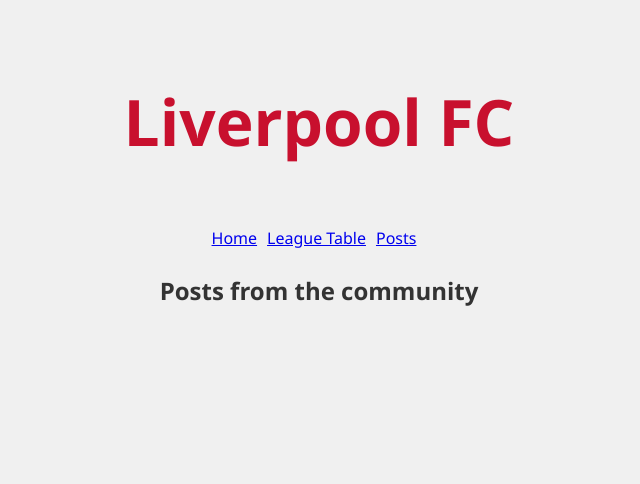
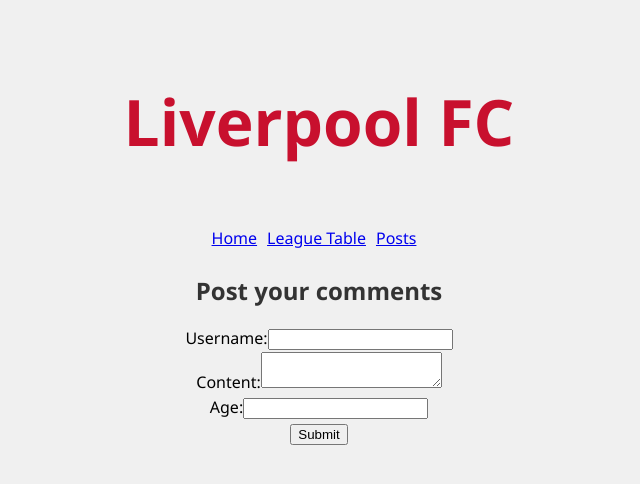
Before and after one commit to Cjeveritt19/week07-assignment, a React (Vite) app in the folder client/: page /Posts in a window 1280 px wide. Shown: the top 484 px of the page, without its empty margins (321-961 px from the left). Built offline with nearby package versions, Linux system fonts and the light colour scheme.

Commit message:
added a form to the form page so people can post

```diff
--- a/client/src/components/Form.jsx
+++ b/client/src/components/Form.jsx
@@ -14,11 +14,83 @@ import "./Form.css";
 // - set up an accessible, validated form
 // - remember to track the changes!
 // - be consistent with your names!
+import { useState } from "react";
+
 export default function Form() {
+  const [formData, setFormData] = useState({
+    username: "",
+    content: "",
+    age: "",
+  });
+
+  const handleChange = (e) => {
+    const { name, value } = e.target;
+    setFormData((prevData) => ({
+      ...prevData,
+      [name]: value,
+    }));
+  };
+
+  const handleSubmit = async (event) => {
+    event.preventDefault();
+    try {
+      const response = await fetch("http://localhost:8080/add-post", {
+        method: "POST",
+        headers: {
+          "Content-Type": "application/json",
+        },
+        body: JSON.stringify(formData),
+      });
+      if (response.ok) {
+        console.log("Post submitted successfully");
+        setFormData({ username: "", content: "", age: "" });
+      } else {
+        console.error("Error submitting post");
+      }
+    } catch (error) {
+      console.error("Error submitting post:", error);
+    }
+  };
+
   return (
     <>
-      <h1 className="Posts">Posts from the community</h1>
-      <form></form>
+      <h1 className="Posts">Post your comments</h1>
+      <form onSubmit={handleSubmit}>
+        <div>
+          <label htmlFor="username">Username:</label>
+          <input
+            type="text"
+            id="username"
+            name="username"
+            value={formData.username}
+            onChange={handleChange}
+            required
+          />
+        </div>
+        <div>
+          <label htmlFor="content">Content:</label>
+          <textarea
+            type="text"
+            id="content"
+            name="content"
+            value={formData.content}
+            onChange={handleChange}
+            required
+          ></textarea>
+        </div>
+        <div>
+          <label htmlFor="age">Age:</label>
+          <input
+            type="number"
+            id="age"
+            name="age"
+            value={formData.age}
+            onChange={handleChange}
+            required
+          />
+        </div>
+        <button type="submit">Submit</button>
+      </form>
     </>
   );
 }
```
